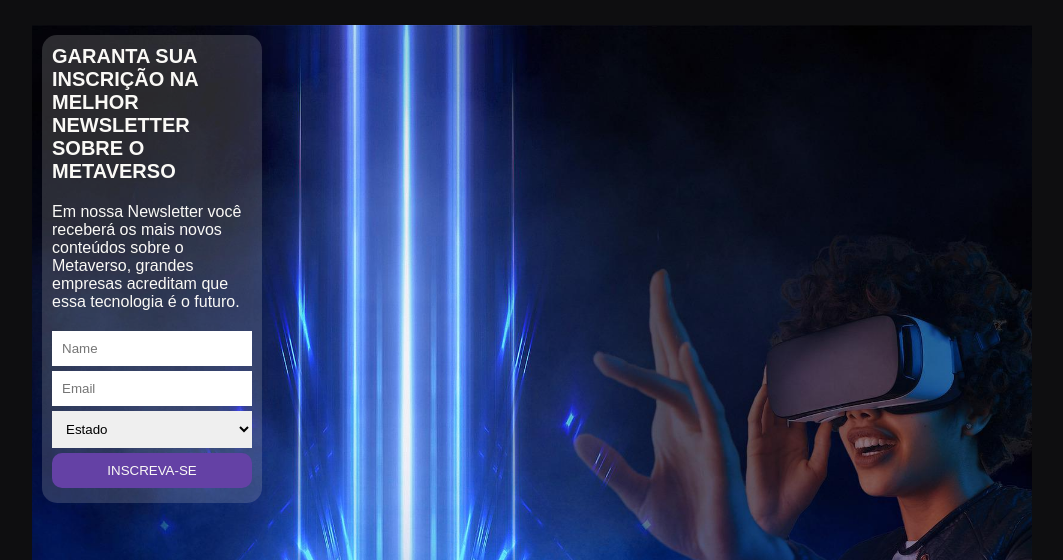
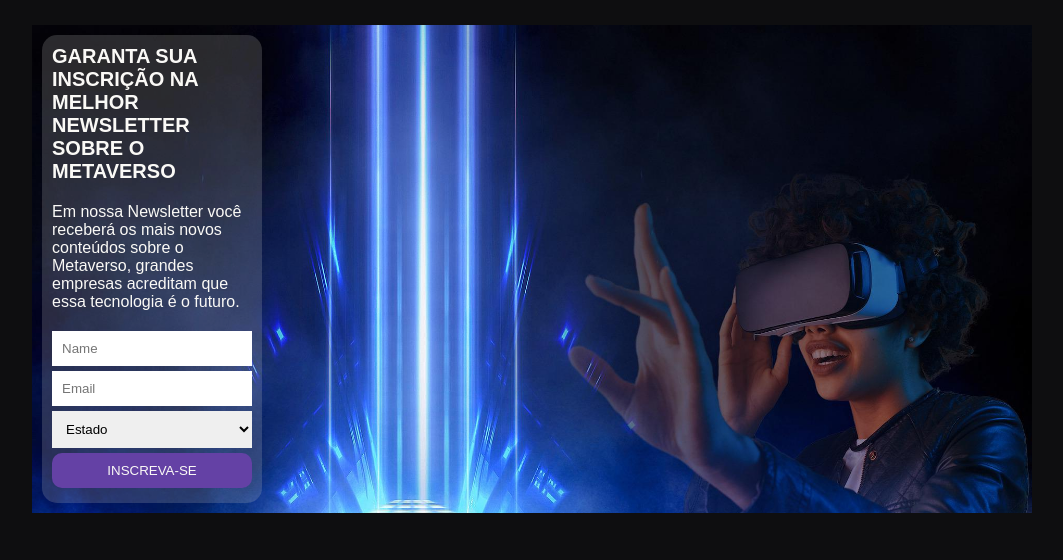
Before and after one commit to GuiFilgueira/desafio03, a plain HTML site: page index.html in a window 1280 px wide. Shown: the part 76-636 px from the top of the page, without its empty margins (108-1171 px from the left). Drawn offline with Linux system fonts and the light colour scheme.

Commit message:
alteração do arquivo style.css

```diff
--- a/src/style.css
+++ b/src/style.css
@@ -44,7 +44,6 @@ main{
     background-image: url(../assets/metaverso.jpg);
     background-position: center;
     background-size: cover;
-    height: 40rem;
 }
 
 .formContainer{
```
